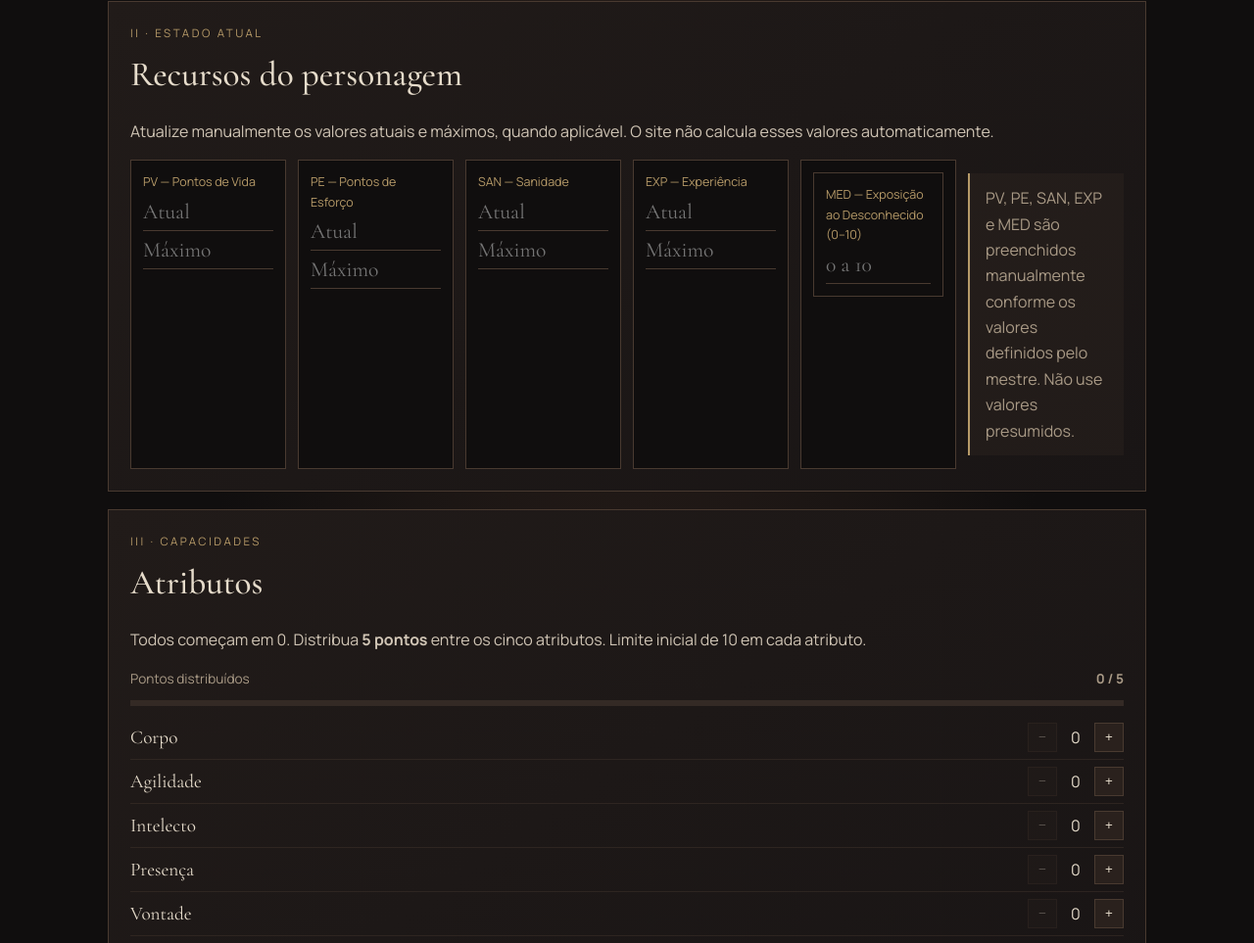
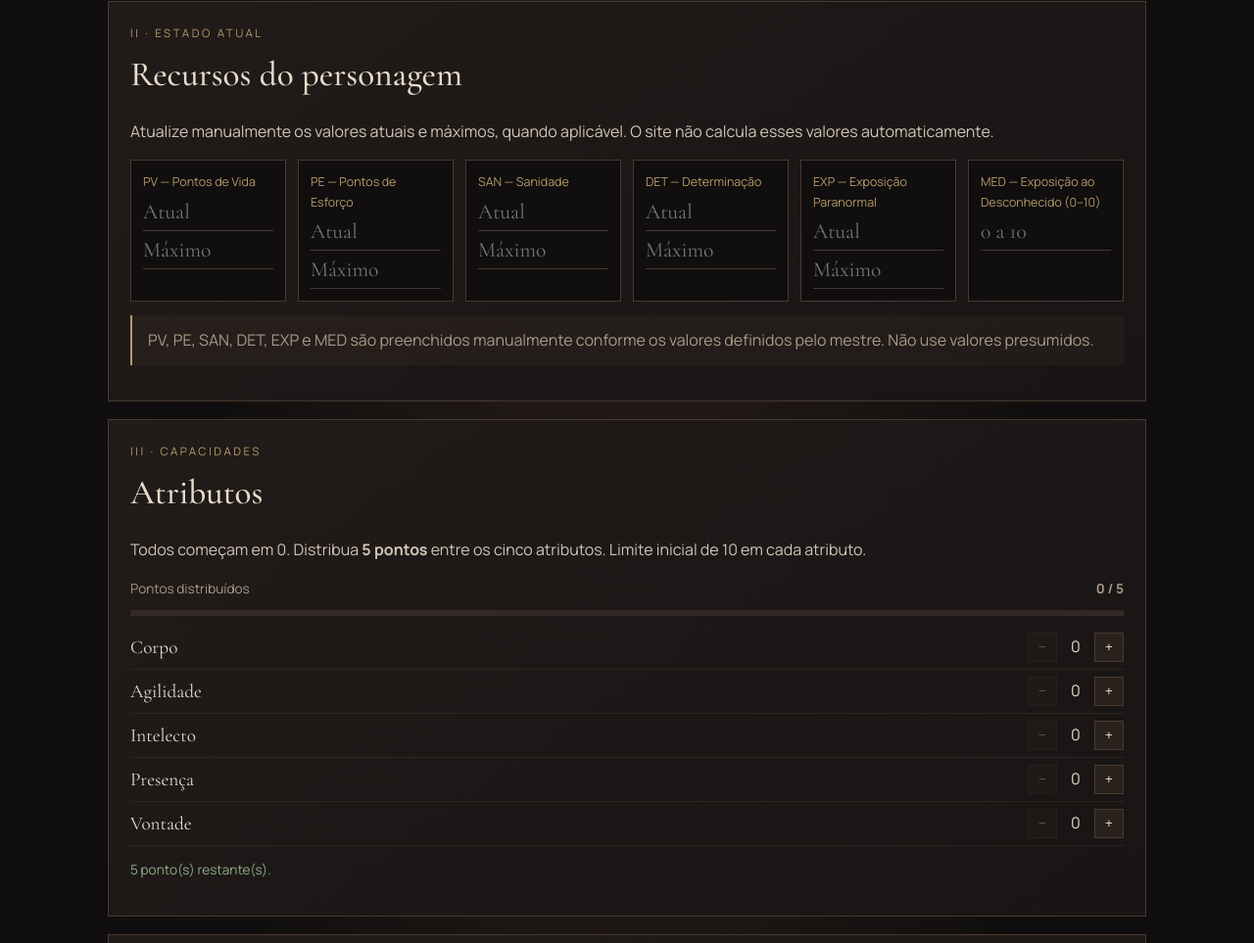
Before and after one commit to edeninsane/-MANUAL-DE-JOGADOR-RPG, a plain HTML site: page ficha.html in a window 1280 px wide. Shown: the part 1329-2292 px from the top of the page at 98% size. Drawn offline with nearby package versions, Linux system fonts and the light colour scheme; a web font is replaced by a local one.

Commit message:
Adiciona DET e atualiza EXP na ficha F&L

```diff
--- a/ficha.html
+++ b/ficha.html
@@ -17,10 +17,10 @@
 <div class="resource"><label>PV — Pontos de Vida</label><input name="PV atual" type="number" min="0" placeholder="Atual"><input name="PV máximo" type="number" min="0" placeholder="Máximo"></div>
 <div class="resource"><label>PE — Pontos de Esforço</label><input name="PE atual" type="number" min="0" placeholder="Atual"><input name="PE máximo" type="number" min="0" placeholder="Máximo"></div>
 <div class="resource"><label>SAN — Sanidade</label><input name="SAN atual" type="number" min="0" placeholder="Atual"><input name="SAN máximo" type="number" min="0" placeholder="Máximo"></div>
-<div class="resource"><label>EXP — Experiência</label><input name="EXP atual" type="number" min="0" placeholder="Atual"><input name="EXP máximo" type="number" min="0" placeholder="Máximo"></div>
-<div class="resource"><label>
+<div class="resource"><label>DET — Determinação</label><input name="DET atual" type="number" min="0" placeholder="Atual"><input name="DET máximo" type="number" min="0" placeholder="Máximo"></div>
+<div class="resource"><label>EXP — Exposição Paranormal</label><input name="EXP atual" type="number" min="0" placeholder="Atual"><input name="EXP máximo" type="number" min="0" placeholder="Máximo"></div>
 <div class="resource"><label>MED — Exposição ao Desconhecido (0–10)</label><input name="MED" type="number" min="0" max="10" placeholder="0 a 10"></div>
-</div><div class="note">PV, PE, SAN, EXP e MED são preenchidos manualmente conforme os valores definidos pelo mestre. Não use valores presumidos.</div></section>
+</div><div class="note">PV, PE, SAN, DET, EXP e MED são preenchidos manualmente conforme os valores definidos pelo mestre. Não use valores presumidos.</div></section>
 <section class="panel" id="atributos"><div class="kicker">III · Capacidades</div><h2>Atributos</h2><p>Todos começam em 0. Distribua <strong>5 pontos</strong> entre os cinco atributos. Limite inicial de 10 em cada atributo.</p><div class="total"><span>Pontos distribuídos</span><strong id="atotal">0 / 5</strong></div><div class="meter"><span id="ameter"></span></div><div id="attrs"></div><p class="status" id="astatus"></p></section>
 <section class="panel" id="pericias"><div class="kicker">IV · Conhecimentos e treinamento</div><h2>Perícias</h2><p>Todas começam em 0. Distribua <strong>15 pontos</strong> entre as dezenove perícias. Limite inicial de 10 em cada uma.</p><div class="total"><span>Pontos distribuídos</span><strong id="stotal">0 / 15</strong></div><div class="meter"><span id="smeter"></span></div><div id="skills"></div><p class="status" id="sstatus"></p><div class="note">Os pontos de atributos e perícias são independentes. Não é permitido transferir pontos entre os dois grupos.</div><div class="actions"><button type="button" class="btn alt" id="reset">Reiniciar apenas atributos e perícias</button></div></section>
 <section class="panel" id="classe"><div class="kicker">V · Perfil mecânico</div><h2>Classe, capacidade e deslocamento</h2><div class="grid"><div class="field"><label>Habilidades de classe</label><textarea name="Habilidades de classe"></textarea></div><div class="field"><label>Capacidade de carga</label><input name="Capacidade de carga"></div><div class="field"><label>Carga atual</label><input name="Carga atual"></div><div class="field"><label>Deslocamento</label><input name="Deslocamento" placeholder="Valor definido para sua classe"></div><div class="field"><label>Defesa / proteção</label><input name="Defesa e proteção"></div><div class="field"><label>Resistências e condições</label><textarea name="Resistências e condições"></textarea></div></div><div class="note">Preencha estes campos com os valores da sua classe, aprovados pelo mestre. Não presuma capacidade ou deslocamento.</div></section>
```
